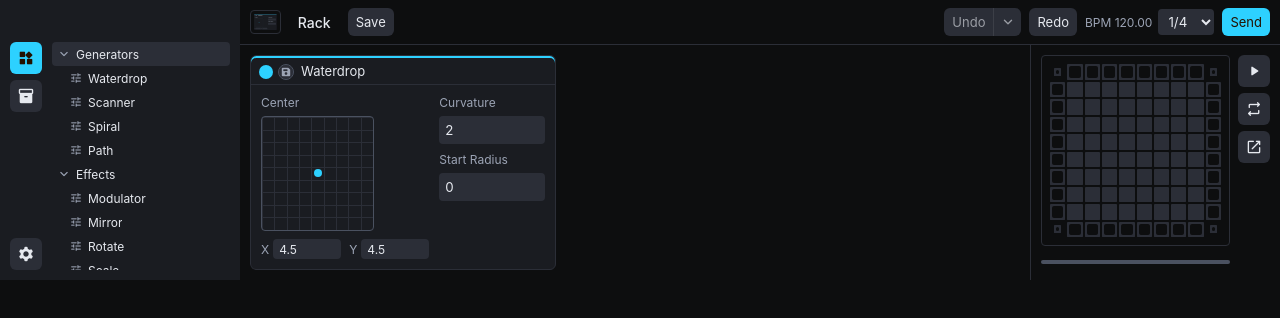
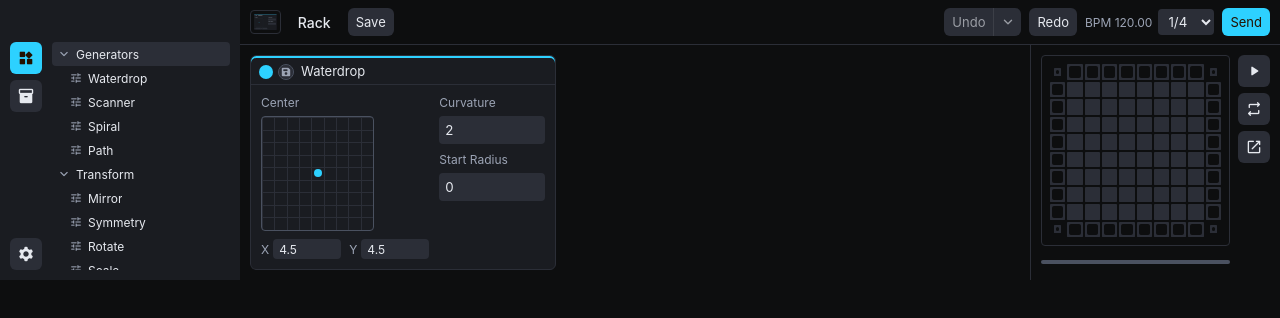
Before and after one commit to sihyunlts/compass, a Svelte app: page / in a window 1280 px wide. Shown: the top 318 px of the page. Built offline with nearby package versions, Linux system fonts and the light colour scheme.

Commit message:
refactor(renderer): separate device browser categories

```diff
--- a/src/renderer/App.svelte
+++ b/src/renderer/App.svelte
@@ -5,19 +5,11 @@
    */
   import { onMount, tick } from 'svelte';
 
-  import {
-    getRendererDeviceLabel,
-    RENDERER_DEVICE_GROUPS,
-    type RendererDeviceKind,
-  } from '../devices';
   import { clamp } from '../shared/math';
   import { AUTO_CREATE_LENGTH_OPTIONS } from '../shared/beat-length';
+  import { DEVICE_BROWSER_TREE } from './features/editor/device-browser-categories';
   import { sanitizeSidebarWidth } from './features/editor/persistence-storage';
   import BrowserPanel from './components/BrowserPanel.svelte';
-  import type {
-    BrowserTreeDeviceLeafNode,
-    BrowserTreeDeviceFolderNode,
-  } from './components/browser-tree-types';
   import type { ContextMenuTarget } from './components/context-menu-types';
   import Button from './components/Button.svelte';
   import SidebarResizer from './components/SidebarResizer.svelte';
@@ -55,32 +47,6 @@
   const DEFAULT_LED_RGB = '255 166 57';
   const SETTINGS_SIDEBAR_WIDTH_PX = 320;
   const INTERACTIVE_ELEMENT_SELECTOR = 'button, input, select, textarea, option';
-
-  const toDeviceLeafNode = (
-    kind: RendererDeviceKind,
-  ): BrowserTreeDeviceLeafNode => ({
-    kind: 'device',
-    id: `device:${kind}`,
-    label: getRendererDeviceLabel(kind),
-    deviceKind: kind,
-  });
-
-  const DEVICE_BROWSER_TREE: BrowserTreeDeviceFolderNode[] = [
-    {
-      kind: 'folder',
-      treeKind: 'device',
-      id: 'device-group:generators',
-      label: 'Generators',
-      children: RENDERER_DEVICE_GROUPS.generator.map((kind) => toDeviceLeafNode(kind)),
-    },
-    {
-      kind: 'folder',
-      treeKind: 'device',
-      id: 'device-group:effects',
-      label: 'Effects',
-      children: RENDERER_DEVICE_GROUPS.effect.map((kind) => toDeviceLeafNode(kind)),
-    },
-  ];
 
   const bridgeClient = window.compass;
   let rackViewApi: RackViewApi | null = $state(null);
--- /dev/null
+++ b/src/renderer/features/editor/device-browser-categories.ts
@@ -0,0 +1,79 @@
+import {
+  getRendererDeviceLabel,
+  RENDERER_DEVICE_KINDS,
+  type RendererDeviceKind,
+} from '../../../devices';
+import type { BrowserTreeDeviceFolderNode, BrowserTreeDeviceLeafNode } from '../../components/browser-tree-types';
+
+interface DeviceBrowserCategoryDefinition {
+  id: string;
+  label: string;
+  deviceKinds: readonly RendererDeviceKind[];
+}
+
+const toDeviceLeafNode = (
+  kind: RendererDeviceKind,
+): BrowserTreeDeviceLeafNode => ({
+  kind: 'device',
+  id: `device:${kind}`,
+  label: getRendererDeviceLabel(kind),
+  deviceKind: kind,
+});
+
+const DEVICE_BROWSER_CATEGORY_DEFINITIONS = [
+  {
+    id: 'device-group:generators',
+    label: 'Generators',
+    deviceKinds: ['waterdrop', 'scanner', 'spiral', 'path'],
+  },
+  {
+    id: 'device-group:transform',
+    label: 'Transform',
+    deviceKinds: ['mirror', 'symmetry', 'rotate', 'scale', 'translate'],
+  },
+  {
+    id: 'device-group:time',
+    label: 'Time',
+    deviceKinds: ['trim', 'stretch', 'reverse'],
+  },
+  {
+    id: 'device-group:utility',
+    label: 'Utility',
+    deviceKinds: ['mask', 'color', 'modulator'],
+  },
+] as const satisfies readonly DeviceBrowserCategoryDefinition[];
+
+const validateDeviceBrowserCategories = (
+  definitions: readonly DeviceBrowserCategoryDefinition[],
+): void => {
+  const expectedKinds = new Set(RENDERER_DEVICE_KINDS);
+  const seenKinds = new Set<RendererDeviceKind>();
+
+  for (const definition of definitions) {
+    for (const kind of definition.deviceKinds) {
+      if (!expectedKinds.has(kind)) {
+        throw new Error(`Unknown device browser category kind: ${kind}`);
+      }
+      if (seenKinds.has(kind)) {
+        throw new Error(`Duplicate device browser category kind: ${kind}`);
+      }
+      seenKinds.add(kind);
+    }
+  }
+
+  const missingKinds = RENDERER_DEVICE_KINDS.filter((kind) => !seenKinds.has(kind));
+  if (missingKinds.length > 0) {
+    throw new Error(`Missing device browser category kinds: ${missingKinds.join(', ')}`);
+  }
+};
+
+validateDeviceBrowserCategories(DEVICE_BROWSER_CATEGORY_DEFINITIONS);
+
+export const DEVICE_BROWSER_TREE: BrowserTreeDeviceFolderNode[] =
+  DEVICE_BROWSER_CATEGORY_DEFINITIONS.map((definition) => ({
+    kind: 'folder',
+    treeKind: 'device',
+    id: definition.id,
+    label: definition.label,
+    children: definition.deviceKinds.map((kind) => toDeviceLeafNode(kind)),
+  }));
```
